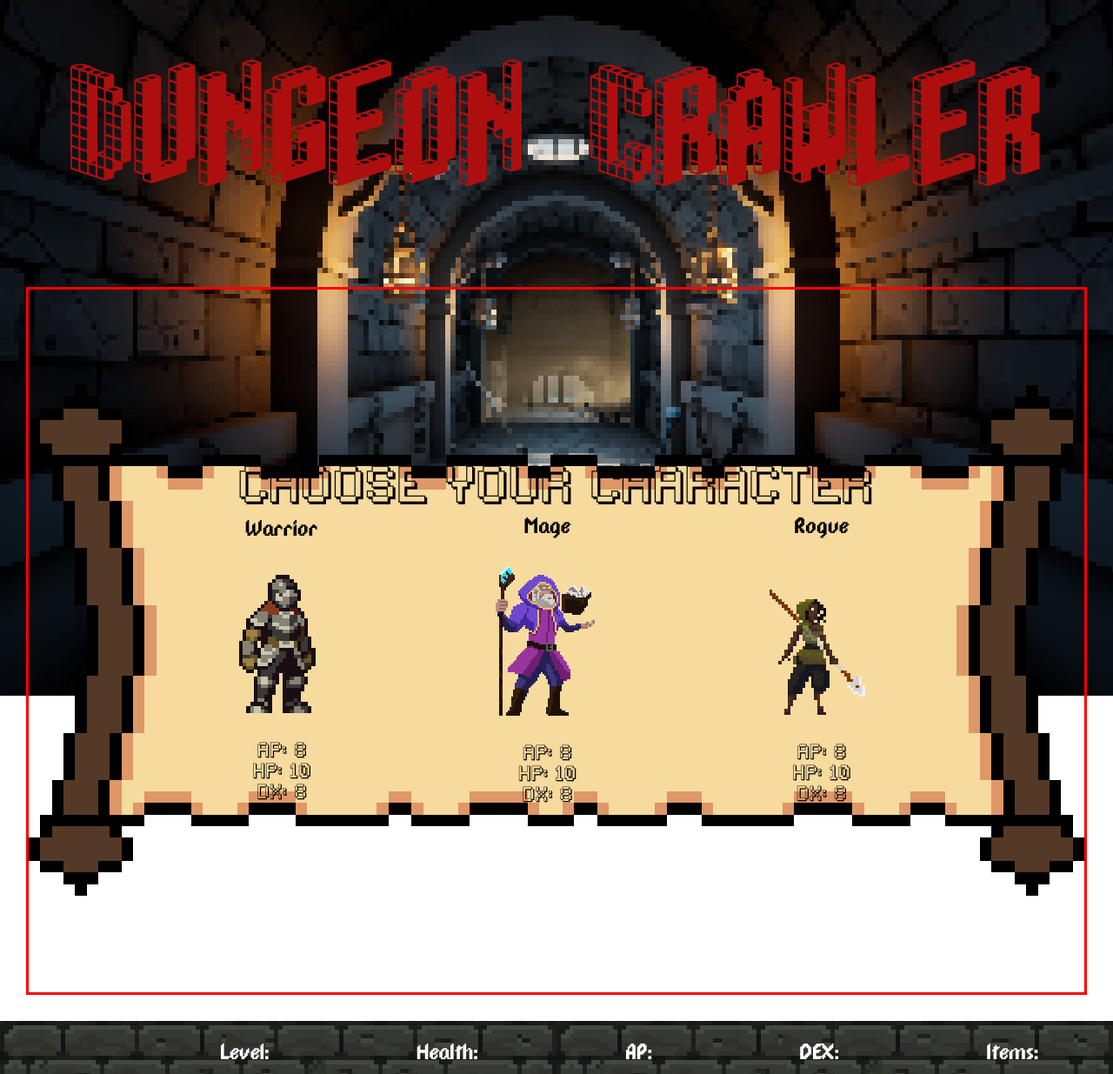
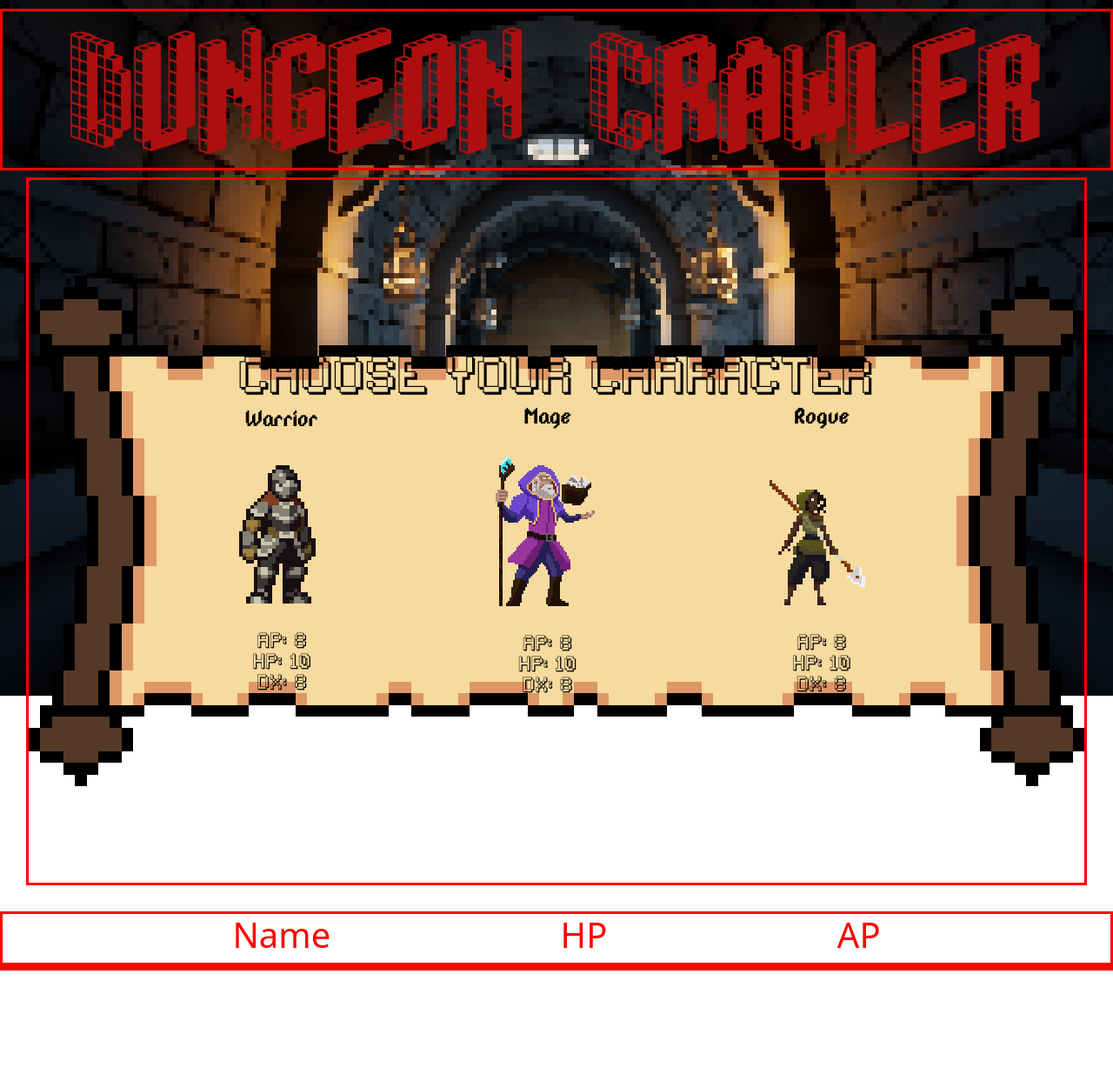
Before and after one commit to ZackCipolletta/TeamWeekRPG, a website built with webpack: page src/index.html in a window 1280 px wide. Shown: the whole page at 87% size. After the commit the page ends 1116 px from the top, so only its background shows below. Built offline with nearby package versions, Linux system fonts and the light colour scheme.

Commit message:
added stats for enemy ui

```diff
--- a/src/css/styles.css
+++ b/src/css/styles.css
@@ -36,13 +36,17 @@ body {
 
 }
 
+.room {
+  border: solid red;
+}
+
 .title {
   font-family: titleFont;
-  margin-top: 50px;
-  margin-bottom: 100px;
+  margin-top: 10px;
   font-size: 150px;
   text-align: center;
   color: rgb(173, 15, 15);
+  border: solid red;
 }
 
 .choose-character {
@@ -109,6 +113,20 @@ body {
 
 .rogue:hover img {
   transform: scale(1.2);
+}
+
+.enemy-info {
+  display: flex;
+  justify-content: space-evenly;
+  color: red;
+  border: solid red;
+}
+.scroll {
+  border: solid rgb(191, 179, 179);
+}
+.enemy-stats {
+  display: flex;
+  justify-content: space-evenly;
 }
 
 .monster-images {
--- a/src/index.html
+++ b/src/index.html
@@ -34,16 +34,23 @@
     </div>
 
   </div>
+  <div class="enemy-info hidden">
+
+      <h1>Name  </h1>
+       <h1>HP  </h1>
+       <h1>AP  </h1>
+
+  </div>
   <div class="room">
     <div class="monster">
       <div class="monster-images">
-        <img src="../src/assets/gifs/slime.gif" alt="slime" class="hidden" id="slime-img">
+        <img src="../src/assets/gifs/slime.gif" alt="slime"  class="hidden" id="slime-img">
         <img src="../src/assets/gifs/zombie.gif" alt="zombie" class="hidden" id="zombie-img">
         <img src="../src/assets/gifs/demon.gif" alt="demon" class="hidden" id="demon-img">
         <img src="../src/assets/gifs/goblin.gif" alt="goblin" class="hidden" id="goblin-img">
         <img src="../src/assets/gifs/troll.gif" alt="troll" class="hidden" id="troll-img">
         <img src="../src/assets/gifs/vampire.gif" alt="vampire" class="hidden" id="vampire-img">
-        <img src="../src/assets/gifs/cthulu.gif" alt="cthulu" class="hidden" id="cthulu-img">
+        <img src="../src/assets/gifs/cthulu.gif" alt="cthulu"  class="hidden" id="cthulu-img">
       </div>
     </div>
 
@@ -64,8 +71,8 @@
   </div>
 
 
-  <div class="bottom" id="bottom-div">
-    <div class="combat-buttons hidden">
+  <div class="bottom hidden" id="bottom-div">
+    <div class="combat-buttons">
       <button class="combat-button">Attack</button>
       <button class="combat-button">Dodge</button>
       <button class="combat-button">Run</button>
```
Also changed, not shown: src/assets/images/enemyscroll2.png (added), src/assets/images/escroll.png (added), 1 other file.
